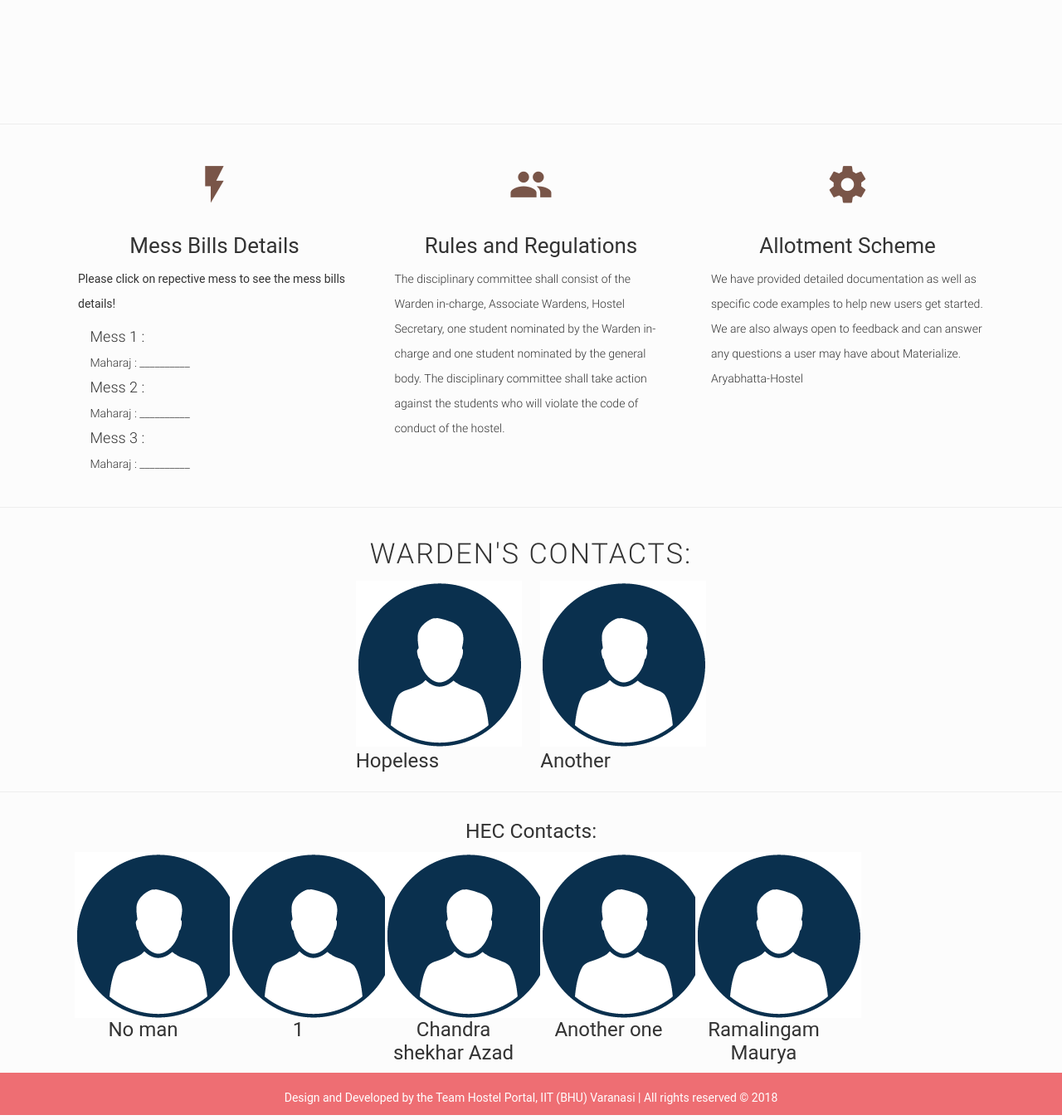
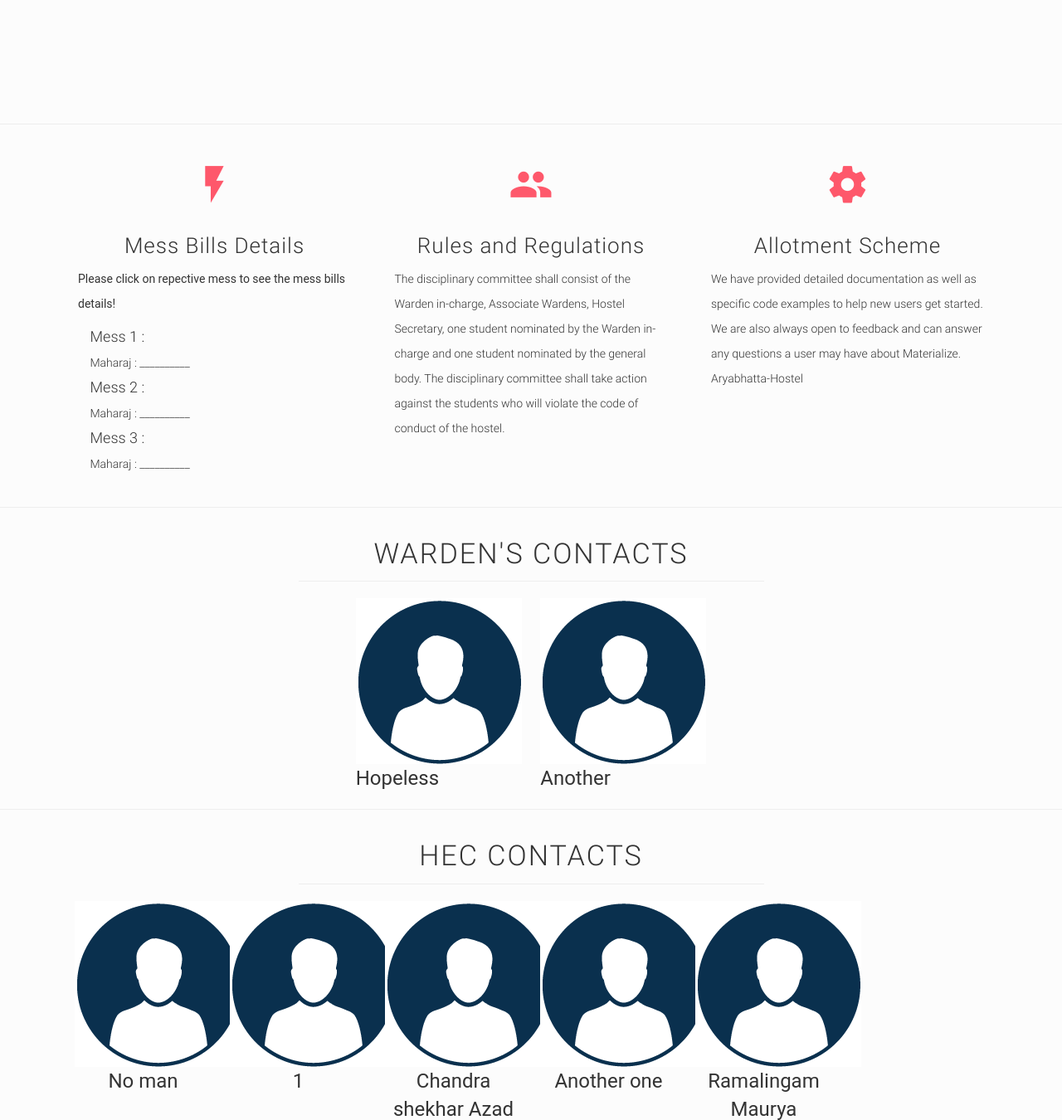
Before and after one commit to PratikshitSingh/Forums, a Django app: page /student/notifications/1/ in a window 1280 px wide. Shown: the part 1214-2564 px from the top of the page at 83% size. Run offline with Django 3.2, Linux system fonts and the light colour scheme; data comes from the database, SQL or seed files in the repository; some libraries are stand-ins or nearby versions; some web fonts are replaced.

Commit message:
UI improvements

```diff
--- a/student/static/css/style.css
+++ b/student/static/css/style.css
@@ -147,6 +147,21 @@ section h4 {
     font-weight: 300;
 }
 
+.custom_hr {
+  margin-top: 0;
+  width: 50%;
+}
+
+.icon-block h5 {
+    font-weight: 300;
+    letter-spacing: 1px;
+    font-size: 26px;
+}
+
+.brown-text {
+  color: #FE586B !important;
+}
+
 .container{
   width: 90%;
 }
--- a/student/templates/student/hostel.html
+++ b/student/templates/student/hostel.html
@@ -221,7 +221,8 @@ spinner.setAttribute("style","-webkit-transform: rotateY("+ angle +"deg); -moz-t
 
 
     <section class="container">
-      <h4 align="center">Warden's Contacts:</h4>
+      <h4 align="center">Warden's Contacts</h4>
+      <hr class="custom_hr">
       <div class="row warden-contact">
         {% for warden in all_wardens %}
         <div class="col sm12 m2.5">
@@ -234,7 +235,8 @@ spinner.setAttribute("style","-webkit-transform: rotateY("+ angle +"deg); -moz-t
     <hr>
 
     <section class="container warden-contact">
-      <h5 align="center">HEC Contacts:<h5>
+      <h4 align="center">HEC Contacts</h4>
+      <hr class="custom_hr">
       <div class="row hec-contacts">
         {% for members in all_hec %}
         <div class="col sm12 m2">
```
